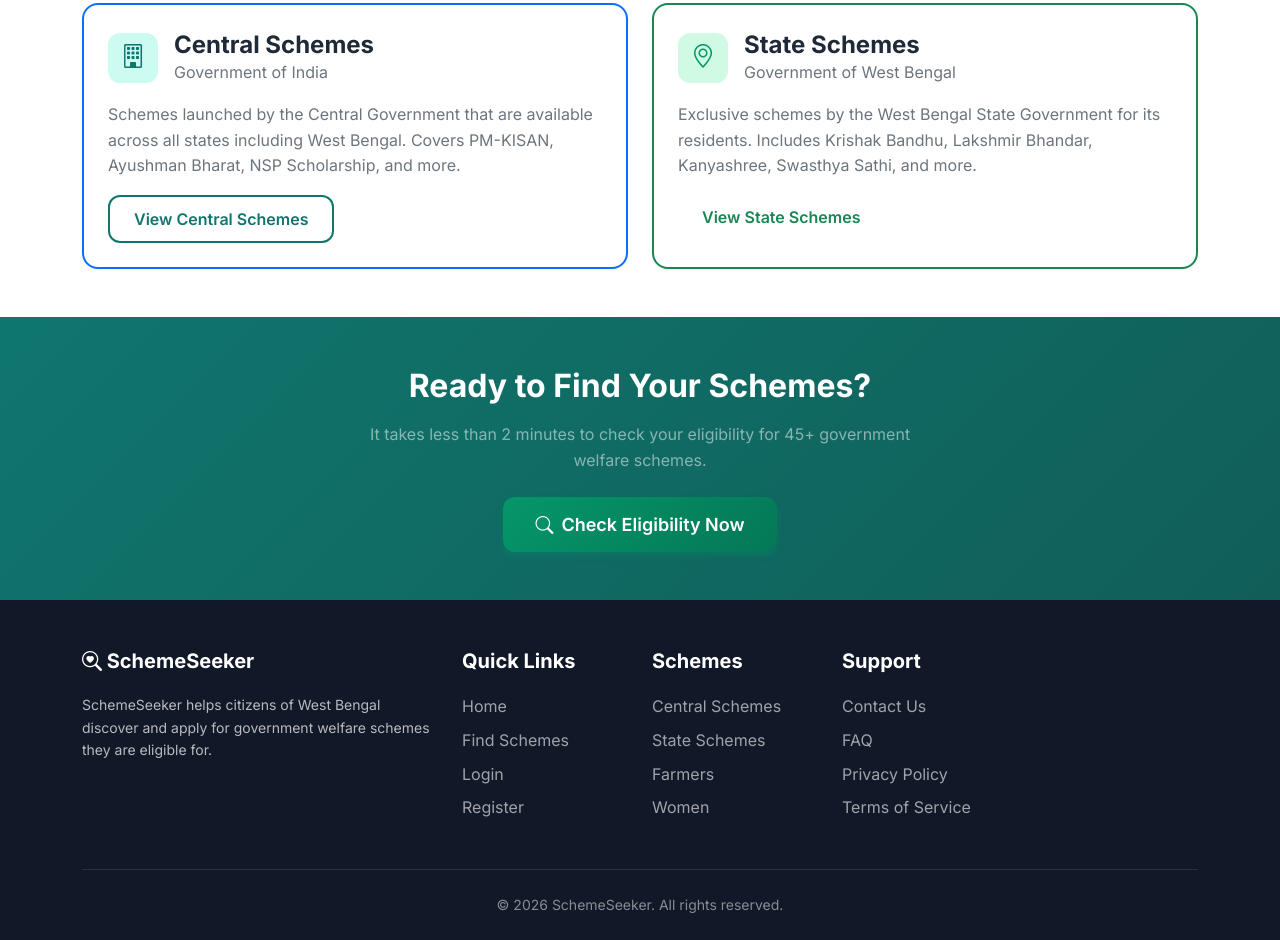
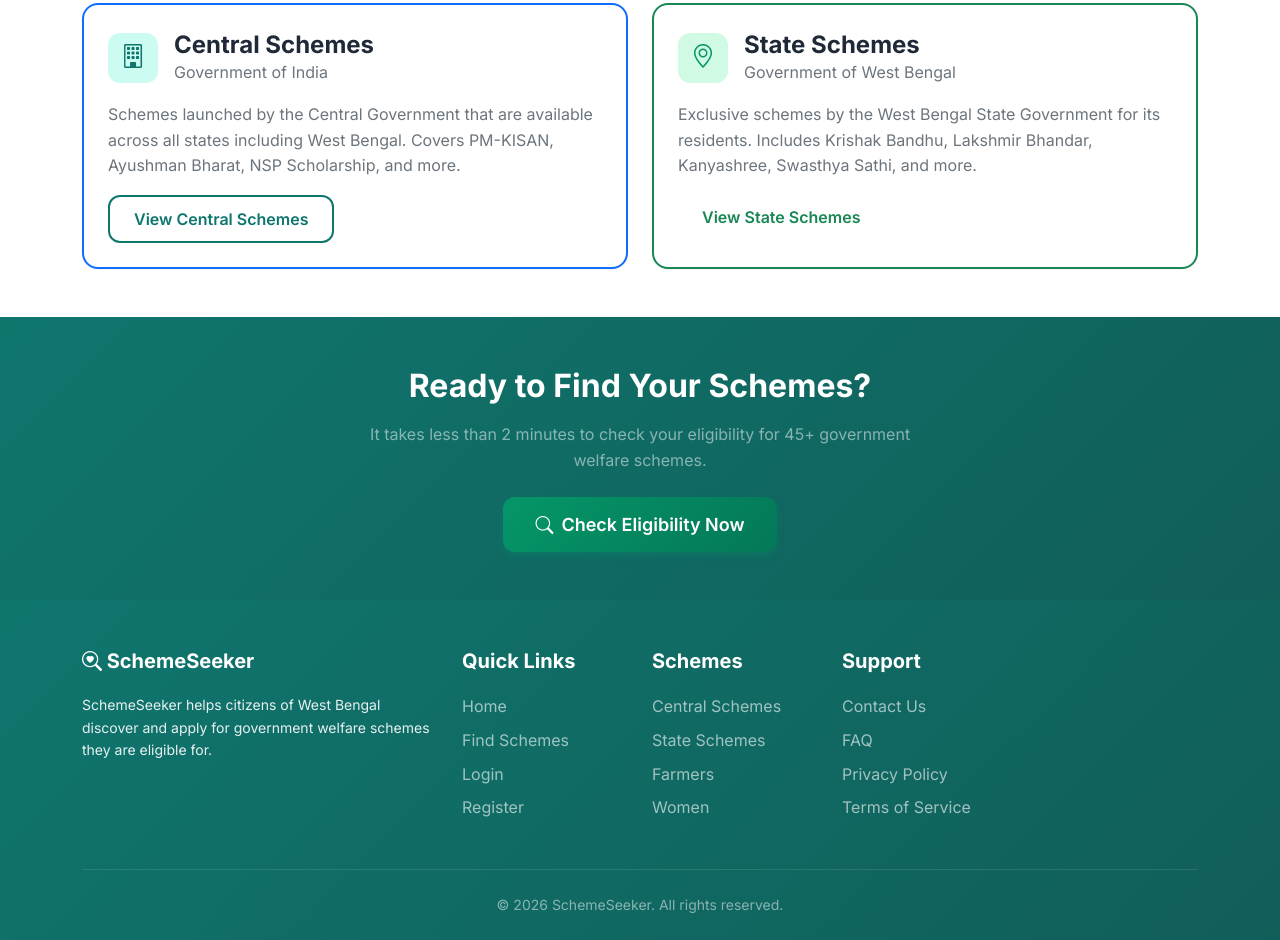
Before and after one commit to SaYaN00101/scheme, a website: page views/index.html in a window 1280 px wide. Shown: the part 1627-2567 px from the top of the page. Drawn offline with nearby package versions, Linux system fonts and the light colour scheme; no server answers.

Commit message:
Add files via upload

```diff
--- a/public/css/style.css
+++ b/public/css/style.css
@@ -944,8 +944,8 @@ a:hover {
    ============================================ */
 
 .footer {
-  background: var(--dark);
-  color: rgba(255,255,255,0.7);
+  background: linear-gradient(135deg, var(--primary) 0%, var(--primary-dark) 100%) !important;
+  color: rgba(255,255,255,0.9);
   padding: 3rem 0 1.5rem;
   margin-top: auto;
 }
--- a/views/index.html
+++ b/views/index.html
@@ -13,7 +13,7 @@
   <!-- Google Fonts -->
   <link href="https://fonts.googleapis.com/css2?family=Inter:wght@300;400;500;600;700;800&family=Noto+Sans+Bengali:wght@300;400;500;600;700&display=swap" rel="stylesheet">
   <!-- Custom CSS -->
-  <link rel="stylesheet" href="/css/style.css">
+  <link rel="stylesheet" href="/css/style.css?v=20260729">
 </head>
 <body>
   <!-- Navigation -->
```
Also changed, not shown: views/admin/dashboard.html (+1 -1 lines), views/admin/login.html (+1 -1 lines), views/form.html (+1 -1 lines), views/login.html (+1 -1 lines), views/profile.html (+1 -1 lines), views/register.html (+1 -1 lines), views/results.html (+1 -1 lines), views/saved.html (+1 -1 lines), views/scheme-detail.html (+1 -1 lines).
